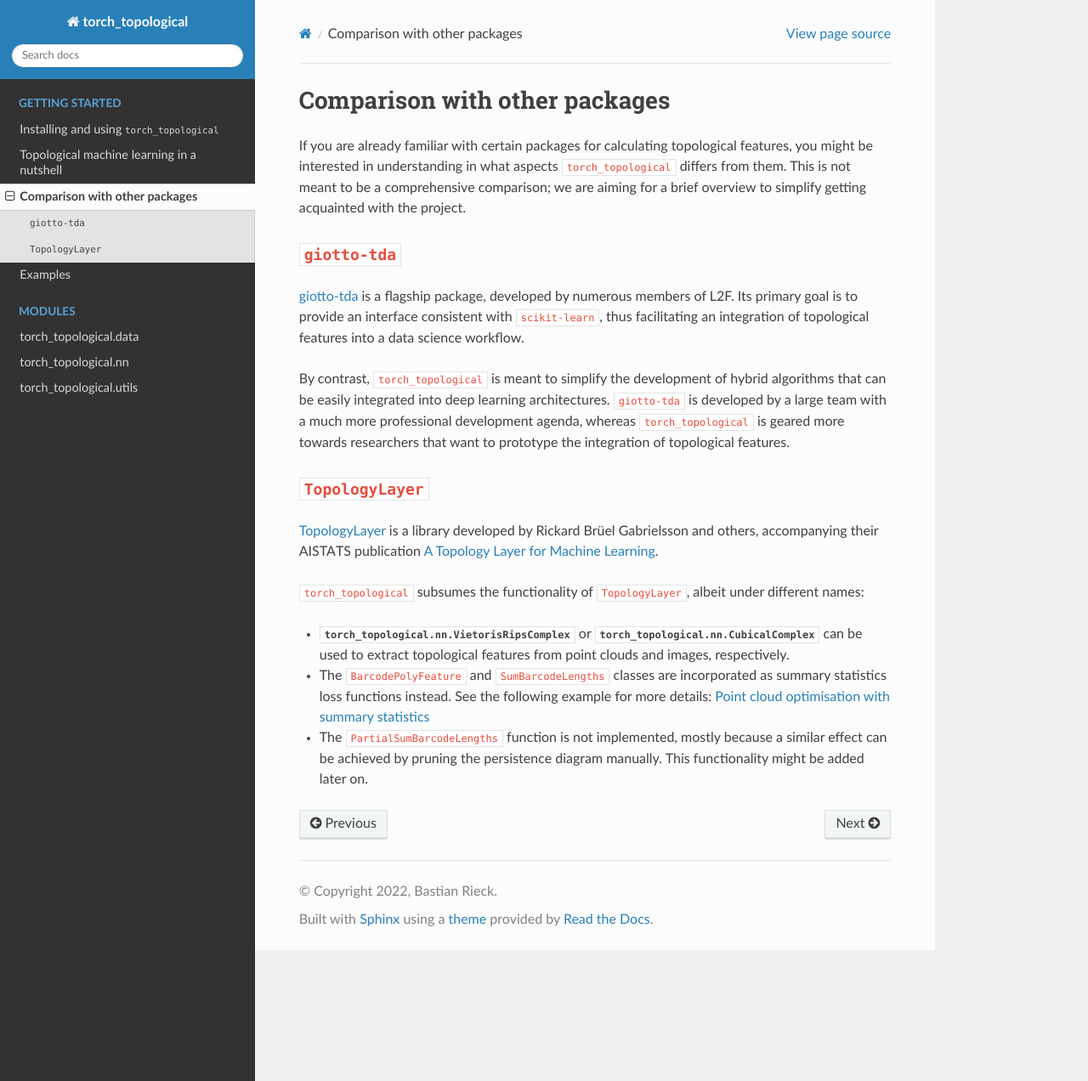
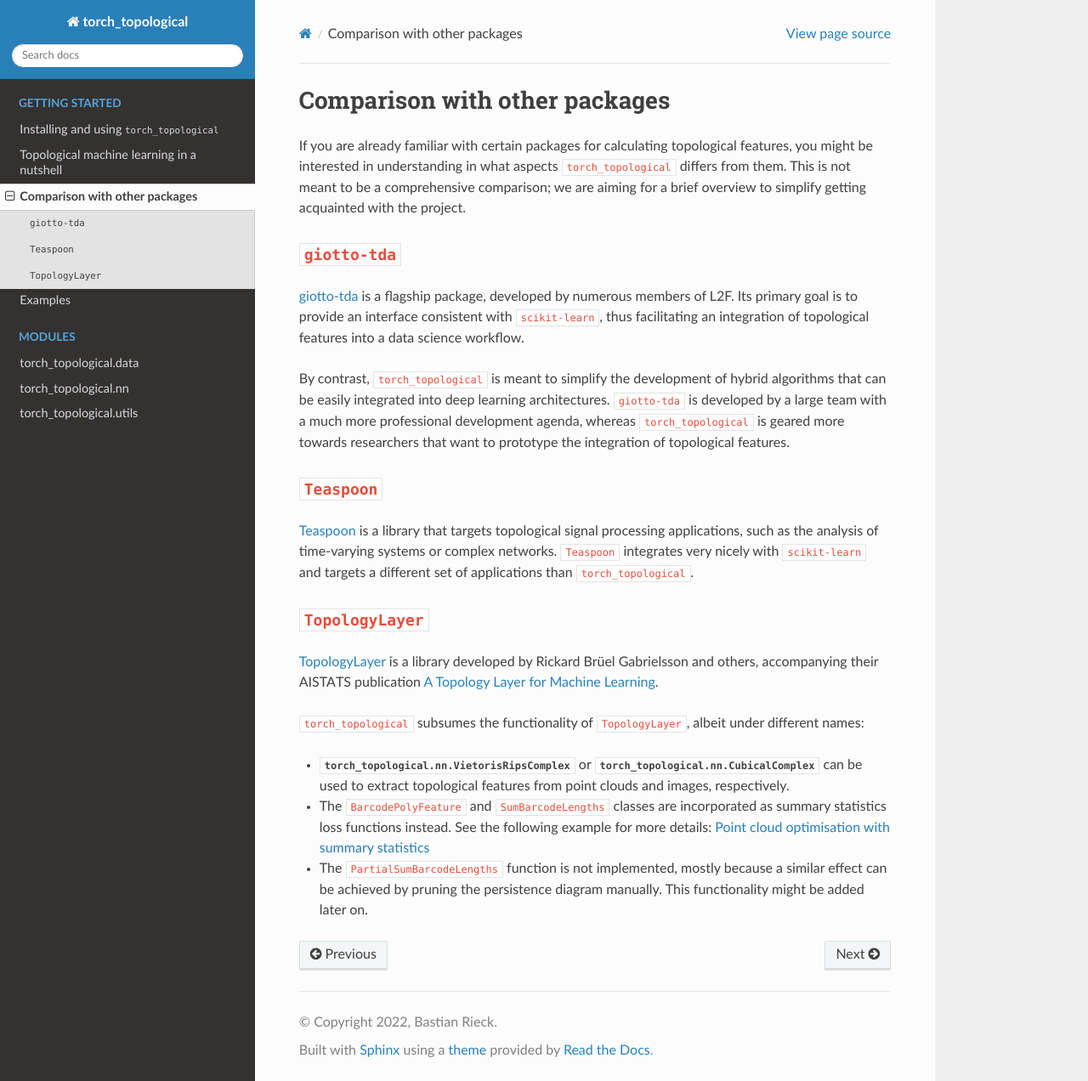
Before and after one commit to aidos-lab/pytorch-topological, a Sphinx documentation site: the page built from docs/source/comparison.rst, in a window 1280 px wide and 1272 px high. Shown: the whole window at 85% size. Built offline with Sphinx 7.4.7 and the Read the Docs theme 2.0.0, drawn with Linux system fonts in a browser that asks for light colours.

Commit message:
Brief discussion of `Teaspoon` package

```diff
--- a/docs/source/comparison.rst
+++ b/docs/source/comparison.rst
@@ -22,6 +22,15 @@ more professional development agenda, whereas ``torch_topological`` is
 geared more towards researchers that want to prototype the integration
 of topological features.
 
+``Teaspoon``
+------------
+
+`Teaspoon <https://lizliz.github.io/teaspoon>`_ is a library that
+targets topological signal processing applications, such as the analysis
+of time-varying systems or complex networks. ``Teaspoon`` integrates
+very nicely with ``scikit-learn`` and targets a different set of
+applications than ``torch_topological``.
+
 ``TopologyLayer``
 -----------------
 
```
Also changed, not shown: README.md (+2 -0 lines).
